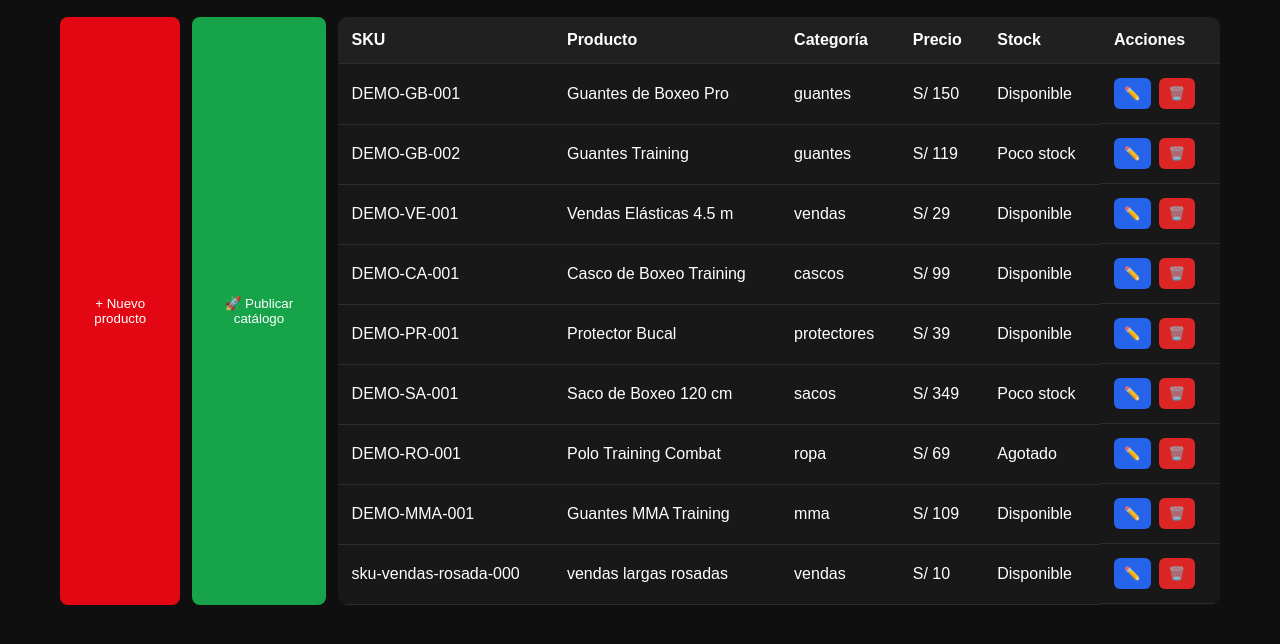
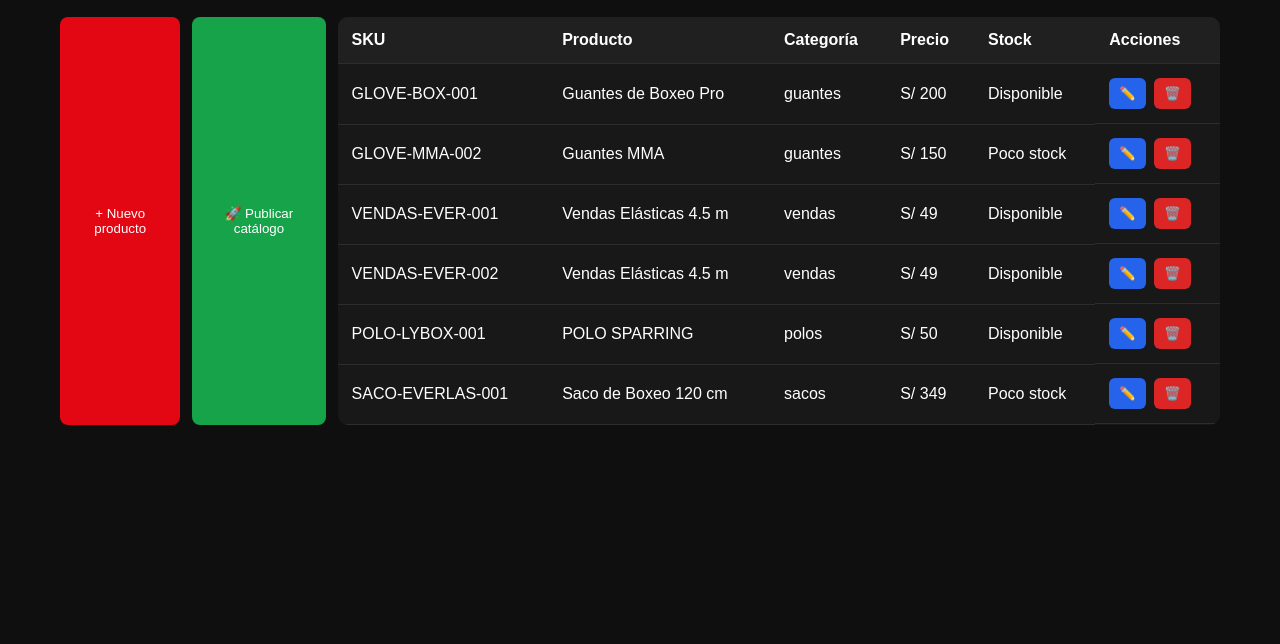
Before and after one commit to SONOFTHEWOLF90/catalogoLYBOX, a website: page admin/index.html in a window 1280 px wide. Shown: the part 80-724 px from the top of the page. Drawn offline with Linux system fonts and the light colour scheme.

Commit message:
Agregar nuevas imágenes y productos

```diff
--- a/data/products.json
+++ b/data/products.json
@@ -1,67 +1,66 @@
 [
   {
     "id": 1,
-    "sku": "DEMO-GB-001",
+    "sku": "GLOVE-BOX-001",
     "name": "Guantes de Boxeo Pro",
-    "brand": "MARCA DEMO",
+    "brand": "EVERLAST",
+    "category": "guantes",
+    "price": 200,
+    "currency": "PEN",
+    "stock": "available",
+    "image": "images/products/gloves everlast black .png",
+    "description": "Producto DEMO para probar la tarjeta y el detalle del catálogo.",
+    "features": [
+      "Material Cuero",
+      "Cierre de velcro",
+      "Acolchado de alta densidad"
+    ],
+    "sizes": [
+      "14 oz"
+
+    ],
+    "colors": [
+      "Negro"
+    ]
+  },
+  {
+    "id": 2,
+    "sku": "GLOVE-MMA-002",
+    "name": "Guantes MMA",
+    "brand": "VENOM",
     "category": "guantes",
     "price": 150,
     "currency": "PEN",
-    "stock": "available",
-    "image": "images/products/product-placeholder.svg",
-    "description": "Producto DEMO para probar la tarjeta y el detalle del catálogo.",
+    "stock": "low",
+    "image": "images/products/gloves venum sparrin mma orange.jpg",
+    "description": "Producto DEMO para probar el estado de poco stock.",
     "features": [
-      "Material DEMO",
-      "Cierre de velcro",
-      "Acolchado de alta densidad"
+      "Diseño para entrenamiento",
+      "Muñequera ajustable",
+      "Acolchado DEMO"
+
     ],
     "sizes": [
       "10 oz",
       "12 oz",
       "14 oz",
       "16 oz"
+
     ],
     "colors": [
-      "Negro",
-      "Rojo"
-    ]
-  },
-  {
-    "id": 2,
-    "sku": "DEMO-GB-002",
-    "name": "Guantes Training",
-    "brand": "MARCA DEMO",
-    "category": "guantes",
-    "price": 119,
-    "currency": "PEN",
-    "stock": "low",
-    "image": "images/products/product-placeholder.svg",
-    "description": "Producto DEMO para probar el estado de poco stock.",
-    "features": [
-      "Diseño para entrenamiento",
-      "Muñequera ajustable",
-      "Acolchado DEMO"
-    ],
-    "sizes": [
-      "10 oz",
-      "12 oz",
-      "14 oz",
-      "16 oz"
-    ],
-    "colors": [
-      "Negro"
+      "Naranja"
     ]
   },
   {
     "id": 3,
-    "sku": "DEMO-VE-001",
+    "sku": "VENDAS-EVER-001",
     "name": "Vendas Elásticas 4.5 m",
-    "brand": "MARCA DEMO",
+    "brand": "EVERLAST",
     "category": "vendas",
-    "price": 29,
+    "price": 49,
     "currency": "PEN",
     "stock": "available",
-    "image": "images/products/product-placeholder.svg",
+    "image": "images/products/Venda-everlast-negro.png",
     "description": "Producto DEMO para probar la categoría de vendas.",
     "features": [
       "Longitud DEMO 4.5 m",
@@ -72,28 +71,50 @@
       "Única"
     ],
     "colors": [
-      "Negro",
-      "Rojo",
-      "Blanco"
+      "Negro"
+
     ]
   },
   {
     "id": 4,
-    "sku": "DEMO-CA-001",
-    "name": "Casco de Boxeo Training",
-    "brand": "MARCA DEMO",
-    "category": "cascos",
-    "price": 99,
+    "sku": "VENDAS-EVER-002",
+    "name": "Vendas Elásticas 4.5 m",
+    "brand": "EVERLAST",
+    "category": "vendas",
+    "price": 49,
     "currency": "PEN",
     "stock": "available",
-    "image": "images/products/product-placeholder.svg",
+    "image": "images/products/vendas everlast rojas .png",
     "description": "Producto DEMO para probar el detalle de protección.",
     "features": [
-      "Protección facial DEMO",
-      "Ajuste posterior",
-      "Interior acolchado"
+      "Longitud DEMO 4.5 m",
+      "Material elástico",
+      "Cierre seguro"
     ],
     "sizes": [
+      "Única"
+    ],
+    "colors": [
+      "Rojo"
+    ]
+  },
+  {
+    "id": 5,
+    "sku": "POLO-LYBOX-001",
+    "name": "POLO SPARRING",
+    "brand": "LYBOX",
+    "category": "polos",
+    "price": 50,
+    "currency": "PEN",
+    "stock": "available",
+    "image": "images/products/polo lybox sparring.jpeg",
+    "description": "Producto DEMO para probar la categoría de protectores.",
+    "features": [
+      "Diseño DEMO",
+      "Algodon"
+    ],
+    "sizes": [
+      "S",
       "M",
       "L"
     ],
@@ -102,38 +123,15 @@
     ]
   },
   {
-    "id": 5,
-    "sku": "DEMO-PR-001",
-    "name": "Protector Bucal",
-    "brand": "MARCA DEMO",
-    "category": "protectores",
-    "price": 39,
-    "currency": "PEN",
-    "stock": "available",
-    "image": "images/products/product-placeholder.svg",
-    "description": "Producto DEMO para probar la categoría de protectores.",
-    "features": [
-      "Diseño DEMO",
-      "Material termomoldeable",
-      "Estuche incluido DEMO"
-    ],
-    "sizes": [
-      "Única"
-    ],
-    "colors": [
-      "Negro"
-    ]
-  },
-  {
     "id": 6,
-    "sku": "DEMO-SA-001",
+    "sku": "SACO-EVERLAS-001",
     "name": "Saco de Boxeo 120 cm",
-    "brand": "MARCA DEMO",
+    "brand": "EVERLAST",
     "category": "sacos",
     "price": 349,
     "currency": "PEN",
     "stock": "low",
-    "image": "images/products/product-placeholder.svg",
+    "image": "images/products/saco everlast blanco.jpg",
     "description": "Producto DEMO para probar productos de mayor precio.",
     "features": [
       "Altura DEMO 120 cm",
@@ -144,80 +142,7 @@
       "120 cm"
     ],
     "colors": [
-      "Negro"
-    ]
-  },
-  {
-    "id": 7,
-    "sku": "DEMO-RO-001",
-    "name": "Polo Training Combat",
-    "brand": "MARCA DEMO",
-    "category": "ropa",
-    "price": 69,
-    "currency": "PEN",
-    "stock": "soldout",
-    "image": "images/products/product-placeholder.svg",
-    "description": "Producto DEMO agotado para probar el estado de stock.",
-    "features": [
-      "Tela DEMO",
-      "Corte deportivo",
-      "Secado rápido DEMO"
-    ],
-    "sizes": [
-      "S",
-      "M",
-      "L",
-      "XL"
-    ],
-    "colors": [
-      "Negro",
-      "Gris"
-    ]
-  },
-  {
-    "id": 8,
-    "sku": "DEMO-MMA-001",
-    "name": "Guantes MMA Training",
-    "brand": "MARCA DEMO",
-    "category": "mma",
-    "price": 109,
-    "currency": "PEN",
-    "stock": "available",
-    "image": "images/products/product-placeholder.svg",
-    "description": "Producto DEMO para probar la categoría MMA.",
-    "features": [
-      "Acolchado DEMO",
-      "Cierre de velcro",
-      "Diseño para entrenamiento"
-    ],
-    "sizes": [
-      "M",
-      "L",
-      "XL"
-    ],
-    "colors": [
-      "Negro"
-    ]
-  },
-  {
-    "id": 1786651225932,
-    "sku": "sku-vendas-rosada-000",
-    "name": "vendas largas rosadas ",
-    "brand": "Mias",
-    "category": "vendas",
-    "price": 10,
-    "currency": "PEN",
-    "stock": "available",
-    "image": "images/products/producto.png",
-    "description": "vendeas de pruebas ",
-    "features": [
-      "largas"
-    ],
-    "sizes": [
-      "4.5m"
-    ],
-    "colors": [
-      "rosado"
+      "Blanco"
     ]
   }
 ]
```
Also changed, not shown: css/styles.css (+1 -10 lines), images/products/Venda-everlast-negro.png (added), images/products/gloves everlast black .png (added), images/products/gloves venum sparrin mma orange.jpg (added), images/products/guantes-de-boxeo-pro.png (deleted), images/products/polo lybox sparring.jpeg (added), images/products/producto.png (deleted), images/products/saco everlast blanco.jpg (added), images/products/vendas everlast rojas .png (added).
